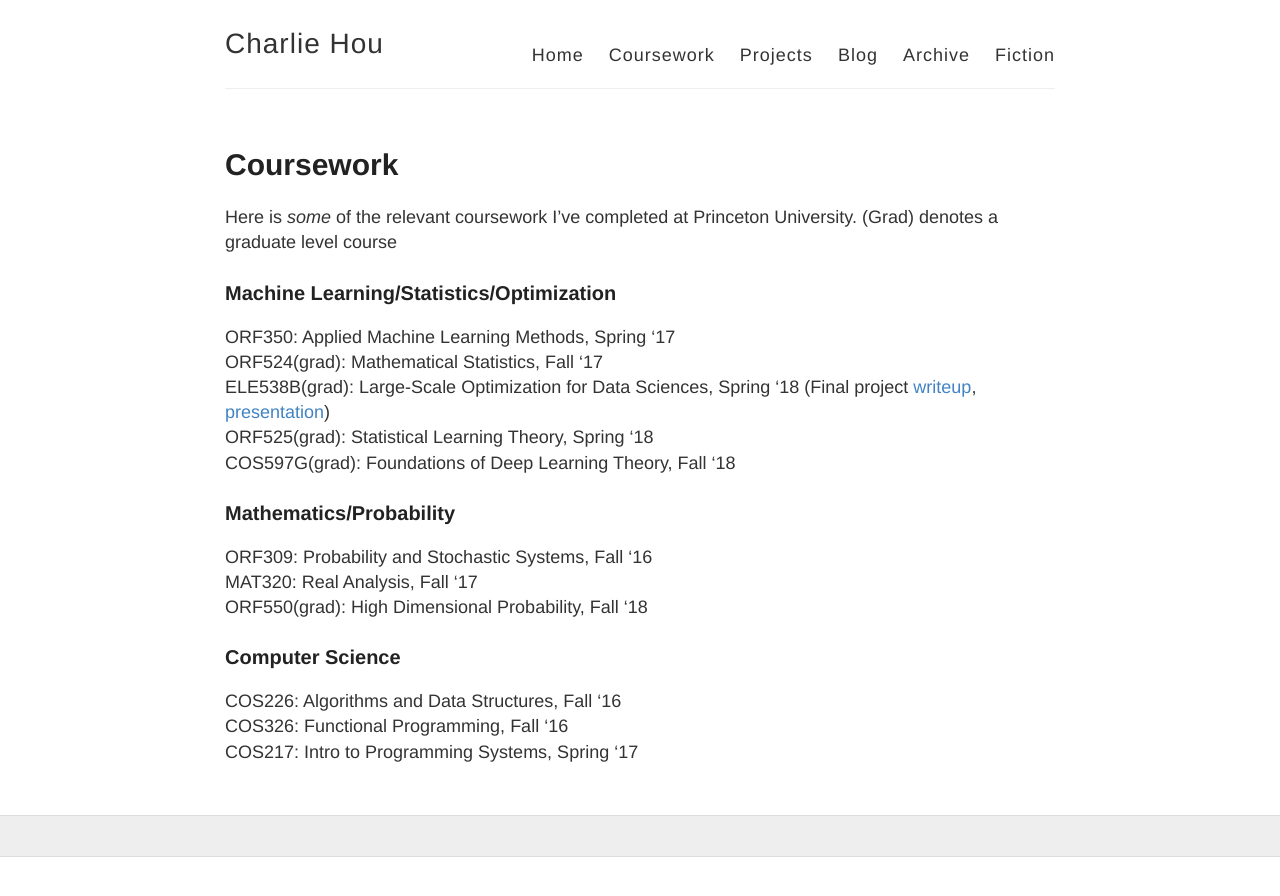
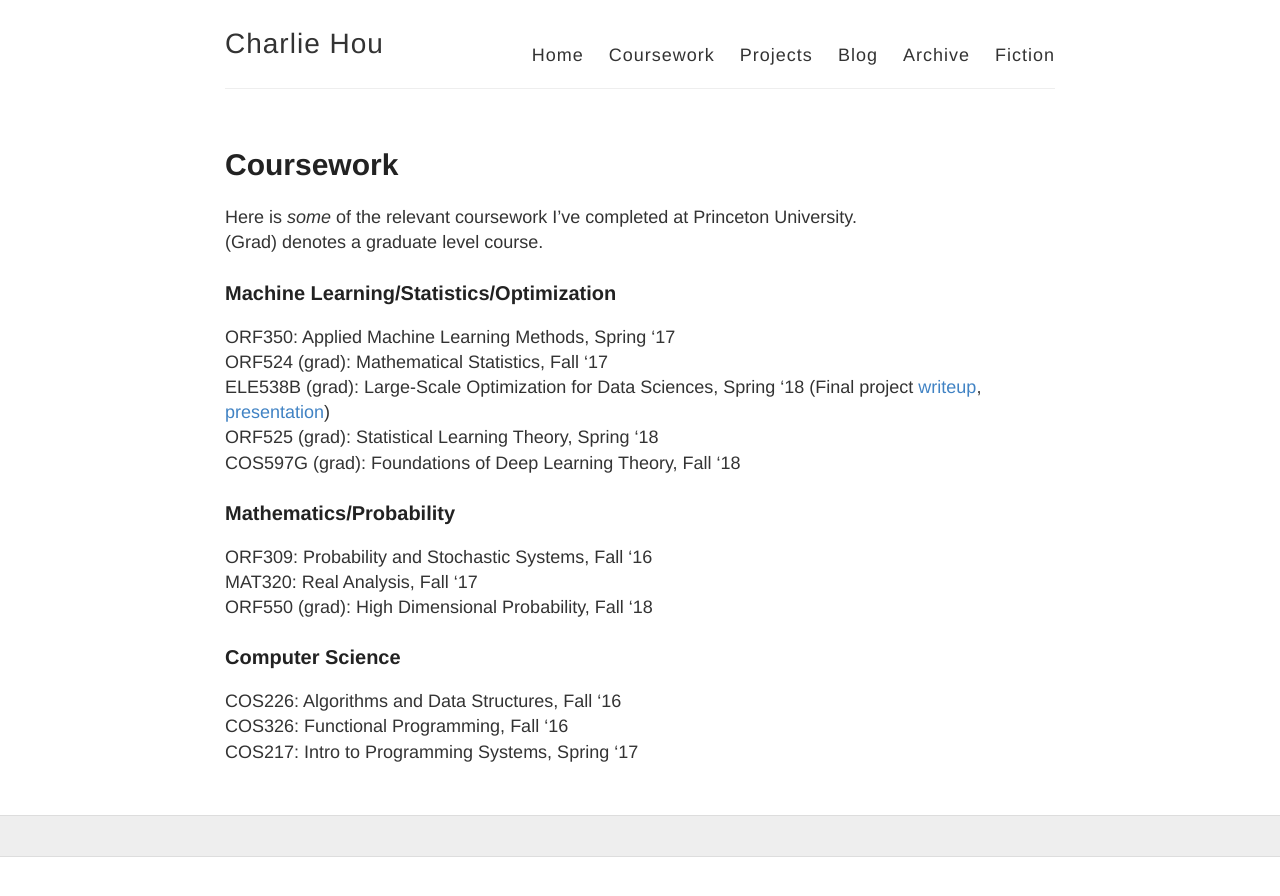
Before and after one commit to houcharlie/oldwebsite, a Jekyll site: the page built from coursework.md, in a window 1280 px wide. Shown: the top 896 px of the page. Built offline with Jekyll 4.4.1, drawn with Linux system fonts in a browser that asks for light colours.

```diff
--- a/coursework.md
+++ b/coursework.md
@@ -5,19 +5,19 @@ permalink: /coursework/
 ---
 
 Here is *some* of the relevant coursework I've completed at Princeton University.
-(Grad) denotes a graduate level course
+(Grad) denotes a graduate level course.
 ### Machine Learning/Statistics/Optimization
 
 ORF350: Applied Machine Learning Methods, Spring '17
-ORF524(grad): Mathematical Statistics, Fall '17
-ELE538B(grad): Large-Scale Optimization for Data Sciences, Spring '18 (Final project [writeup][1], [presentation][2])
-ORF525(grad): Statistical Learning Theory, Spring '18
-COS597G(grad): Foundations of Deep Learning Theory, Fall '18
+ORF524 (grad): Mathematical Statistics, Fall '17
+ELE538B (grad): Large-Scale Optimization for Data Sciences, Spring '18 (Final project [writeup][1], [presentation][2])
+ORF525 (grad): Statistical Learning Theory, Spring '18
+COS597G (grad): Foundations of Deep Learning Theory, Fall '18
 
 ### Mathematics/Probability
 ORF309: Probability and Stochastic Systems, Fall '16
 MAT320: Real Analysis, Fall '17
-ORF550(grad): High Dimensional Probability, Fall '18
+ORF550 (grad): High Dimensional Probability, Fall '18
 
 ### Computer Science
 COS226: Algorithms and Data Structures, Fall '16
```
